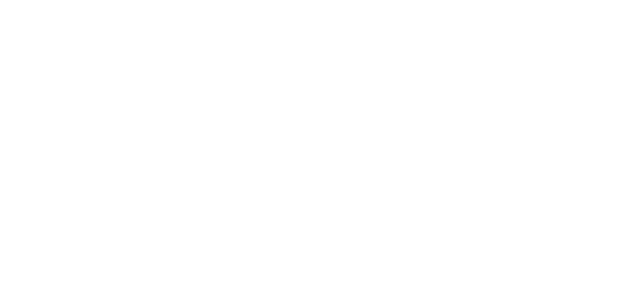
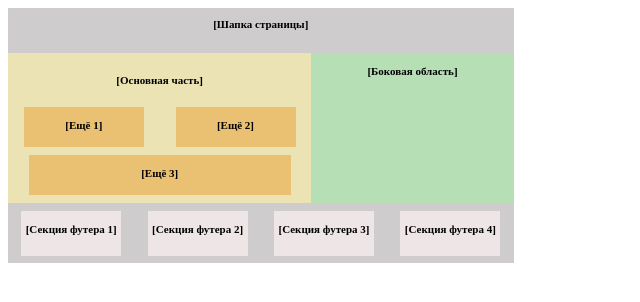
Before and after one commit to nastyaclifford/Flexbox, a plain HTML site: page index.html in a window 1280 px wide. Shown: the whole page, without its empty margins (0-640 px from the left). Drawn offline with Linux system fonts and the light colour scheme.

Commit message:
second commit

```diff
--- /dev/null
+++ b/assets/style.css
@@ -0,0 +1,71 @@
+.root {
+    width: 40%;
+}
+.header {
+    min-height:45px;
+    background-color: rgba(184, 180, 180, 0.682);
+
+}
+.main{
+    min-height: 50px;
+    display:flex;
+    justify-content: space-between;
+
+
+}
+.article{
+    min-height: 150px;
+    width: 60%;
+    background-color: rgb(235, 227, 179);
+    display: flex;
+    align-items: flex-end;
+    justify-content: space-around;
+    flex-direction: row;
+    flex-wrap: wrap;
+    align-content: flex-end;
+}
+.more,.more3{
+    min-height: 40px;
+    background-color: rgb(234, 192, 114);
+}
+.more {
+    width: 120px;
+}
+.more3{
+    width: 262px;
+    margin-top: 8px;
+    margin-bottom: 8px;
+}
+.aside{
+    min-height: 150px;
+    width: 40%;
+    background-color: rgb(182, 223, 182);
+
+}
+
+.footer{
+    min-height: 60px;
+    background-color: rgba(184, 180, 180, 0.682);
+    display:flex;
+    justify-content: space-around;
+    align-items: center;
+
+}
+.section{
+    min-height: 45px;
+    background-color: rgb(238, 230, 230);
+    width: 100px;
+    flex-direction: row;
+}
+.h1,.h2, .h3{
+    font-size: 11px;
+    text-align: center;
+    padding-top:5px;
+}
+.h1 {
+    padding-top: 10px;
+}
+.h2{
+    position:absolute;
+    padding-bottom: 110px;
+}
--- a/index.html
+++ b/index.html
@@ -4,8 +4,44 @@
     <meta charset="UTF-8" />
     <meta http-equiv="X-UA-Compatible" content="IE=edge" />
     <meta name="viewport" content="width=device-width, initial-scale=1.0" />
-    <link rel="stylesheet" href="style.css" />
+    <link rel="stylesheet" href="assets/style.css" />
     <title>Document</title>
   </head>
-  <body></body>
+  <body>
+    <div class="root">
+      <header class="header">
+        <h1 class="h1">[Шапка страницы]</h1>
+      </header>
+      <main class="main">
+        <div class="article">
+          <h1 class="h2">[Основная часть]</h1>
+          <div class="more">
+            <h1 class="h3">[Ещё 1]</h1>
+          </div>
+          <div class="more">
+            <h1 class="h3">[Ещё 2]</h1>
+          </div>
+          <div class="more3">
+            <h1 class="h3">[Ещё 3]</h1>
+          </div>
+        </div>
+        <div class="aside">
+          <h1 class="h3">[Боковая область]</h1>
+        </div>
+      </main>
+      <footer class="footer">
+        <div class="section">
+          <h1 class="h3">[Секция футера 1]</h1>
+        </div>
+        <div class="section">
+          <h1 class="h3">[Секция футера 2]</h1>
+        </div>
+        <div class="section">
+          <h1 class="h3">[Секция футера 3]</h1>
+        </div>
+        <div class="section">
+          <h1 class="h3">[Секция футера 4]</h1>
+        </div>
+      </footer>
+  </body>
 </html>
```
Also changed, not shown: style.css (deleted).
